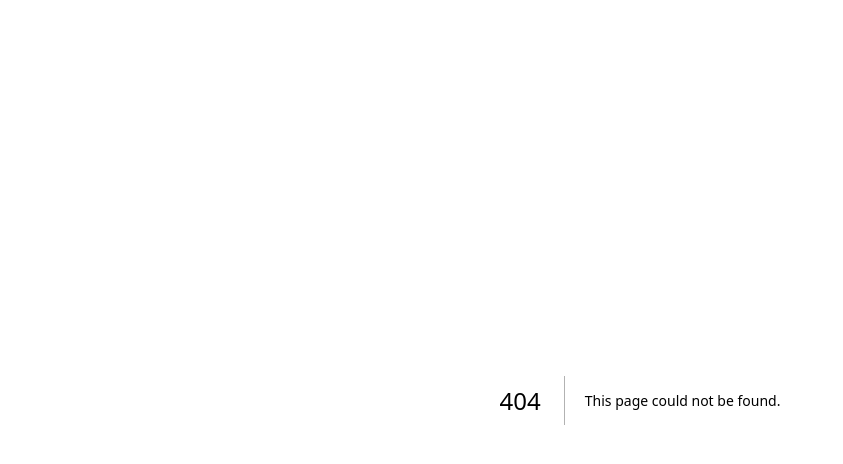
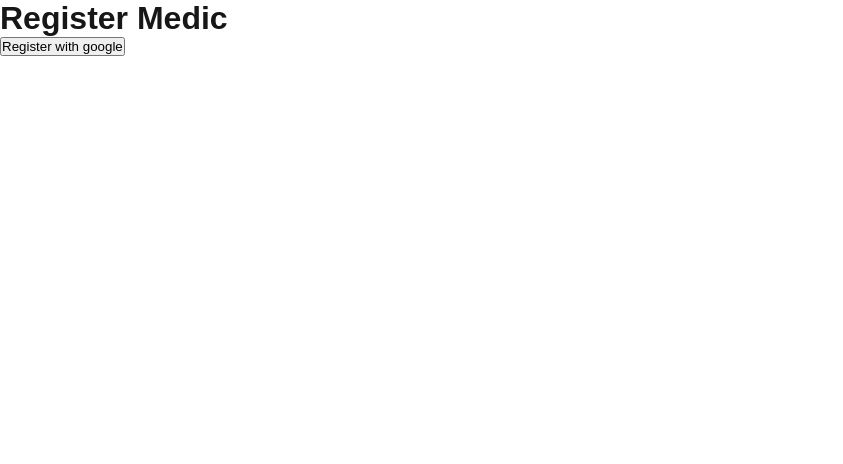
Before and after one commit to TheRogersito/hackaton-2025-front, a Next.js app: page /RegisterMedic in a window 1280 px wide. Before the commit this address had no page. Shown: the top 464 px of the page, without its empty margins (0-843 px from the left). Built offline with nearby package versions, Linux system fonts and the light colour scheme; no server answers.

Commit message:
Applied maps to emergencies

```diff
--- a/package.json
+++ b/package.json
@@ -9,6 +9,7 @@
     "lint": "next lint"
   },
   "dependencies": {
+    "@react-google-maps/api": "^2.20.6",
     "axios": "^1.8.1",
     "firebase": "^11.4.0",
     "next": "15.2.0",
--- a/src/app/Register/page.tsx
+++ b/src/app/Register/page.tsx
@@ -1,6 +1,6 @@
 "use client";
 import { useRouter } from "next/navigation";
-import { signInWithGoogle } from '../../services/firebaseConfig'
+import { logout, signInWithGoogle } from '../../services/firebaseConfig'
 import { useUserStore } from "@/store/userStore";
 import { FcGoogle } from "react-icons/fc";
 
@@ -46,6 +46,8 @@ export default function Register() {
                         role: "sender",
                     })
                     router.push("/RegisterData");
+                }else{
+                    logout()
                 }
             }
         } catch (error) {
--- /dev/null
+++ b/src/app/RegisterMedic/page.tsx
@@ -0,0 +1,37 @@
+"use client"
+import { signInWithGoogle } from "@/services/firebaseConfig";
+import { useUserStore } from "@/store/userStore"
+import { createUser } from "@/services/usersFirebase";
+import { useRouter } from "next/navigation";
+
+const RegisterMedic =()=>{
+    const {setUser} = useUserStore()
+    const router = useRouter()
+
+    const handleRegister=async()=>{
+        try{
+            const user = await signInWithGoogle();
+            if(user){
+                const newUser={
+                    uid: user.uid,
+                    tutorName: user.displayName,
+                    email: user.email,
+                    photoURL: user.photoURL,
+                    role: "funcionario",
+                }
+                setUser(newUser);
+                await createUser(newUser);
+                router.push('/emergency');
+            }
+        }catch(e){
+            console.log("Error en el registro de médico: ",e)
+        }
+    }
+
+    return (<>
+    <h1>Register Medic</h1>
+    <button onClick={handleRegister}>Register with google</button>
+    </>)
+}
+
+export default RegisterMedic
--- /dev/null
+++ b/src/app/emergency/EmergencyCard.tsx
@@ -0,0 +1,38 @@
+"use client";
+import { GoogleMap, Marker, LoadScript } from "@react-google-maps/api";
+
+interface Emergency {
+    id: string;
+    name: string;
+    lastname: string;
+    signalStatus: "online" | "offline";
+    location: {
+        lat: number;
+        lng: number;
+    };
+}
+
+const EmergencyCard = ({ emergency }: { emergency: Emergency }) => {
+    const mapContainerStyle = { width: "100%", height: "200px" };
+    const defaultCenter = { lat: emergency.location.lat, lng: emergency.location.lng };
+
+    return (
+        <div className="border p-4 mb-4 rounded-lg shadow-lg">
+            <h2 className="text-lg font-semibold">
+                {emergency.name} {emergency.lastname}
+            </h2>
+            <p className={`mt-2 text-3xl px-4 py-1 rounded-lg text-white ${emergency.signalStatus === "online" ? "bg-green-500" : "bg-red-500"}`}>
+                Estado: {emergency.signalStatus === "online" ? "En línea" : "Desconectado"}
+            </p>
+            <p>Ubicación: {emergency.location.lat}, {emergency.location.lng}</p>
+
+            <LoadScript googleMapsApiKey={process.env.GOOGLE_MAPS_API_KEY}>
+                <GoogleMap mapContainerStyle={mapContainerStyle} center={defaultCenter} zoom={15}>
+                    <Marker position={defaultCenter} />
+                </GoogleMap>
+            </LoadScript>
+        </div>
+    );
+};
+
+export default EmergencyCard
--- a/src/app/emergency/page.tsx
+++ b/src/app/emergency/page.tsx
@@ -2,6 +2,7 @@
 import { useEffect, useState } from "react";
 import { collection, onSnapshot } from "firebase/firestore";
 import { db } from "@/services/firebaseConfig";
+import EmergencyCard from "./EmergencyCard";
 
 interface Emergency {
     id: string;
@@ -37,17 +38,7 @@ export default function Emergency() {
             {emergencies.length === 0 ? (
                 <p className="text-gray-500">No hay emergencias registradas.</p>
             ) : (
-                emergencies.map((emergency) => (
-                    <div key={emergency.id} className="border p-4 mb-4 rounded-lg shadow-lg">
-                        <h2 className="text-lg font-semibold">
-                            {emergency.name} {emergency.lastname}
-                        </h2>
-                        <p className={`mt-2 text-3xl px-4 py-1 rounded-lg text-white ${emergency.signalStatus === "online" ? "bg-green-500" : "bg-red-500"}`}>
-                            Estado: {emergency.signalStatus === "online" ? "En línea" : "Desconectado"}
-                        </p>
-                        <p>Ubicación: {emergency.location.lat}, {emergency.location.lng}</p>
-                    </div>
-                ))
+                emergencies.map((emergency) => <EmergencyCard emergency={emergency} key={emergency.id}/>)
             )}
         </div>
     );
--- a/src/services/kyc.ts
+++ b/src/services/kyc.ts
@@ -34,6 +34,7 @@ export async function kyc(kycData: kycData) {
 	try {
 		const response = await axios.request(options);
 		console.log(response.data);
+    return(response.data)
 	} catch (error) {
 		console.error(error);
 	}
```
Also changed, not shown: 1 other file (tests, documents, lock files or other folders).
